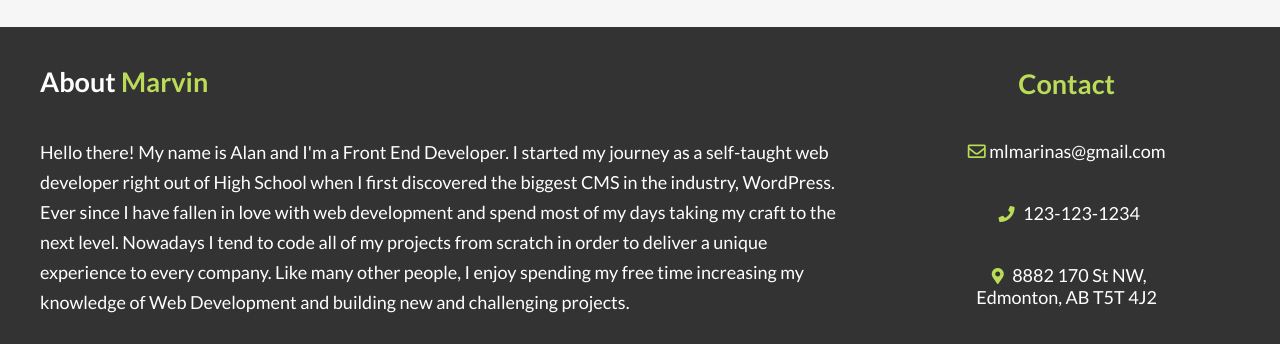
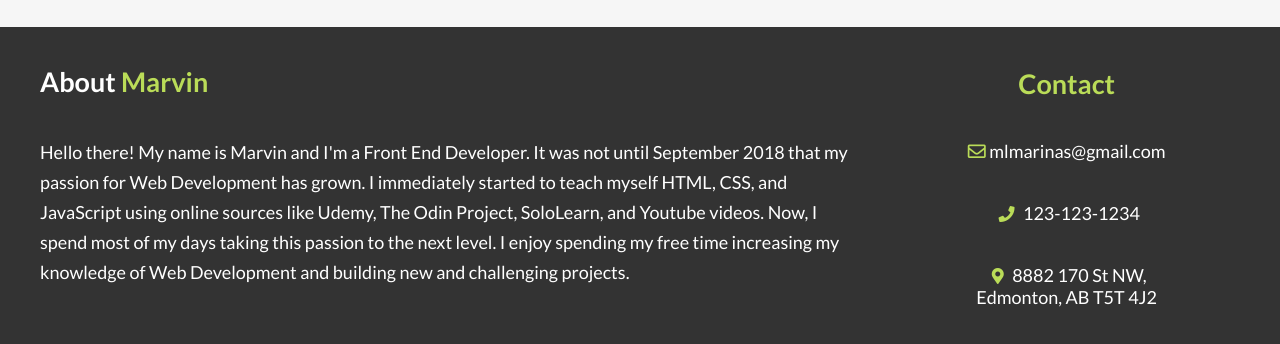
Before and after one commit to marvthedev/portfolio, a plain HTML site: page index.html in a window 1280 px wide. Shown: the part 2074-2418 px from the top of the page. Drawn offline with Linux system fonts and the light colour scheme.

Commit message:
Edited About Me inside footer

```diff
--- a/index.html
+++ b/index.html
@@ -94,16 +94,12 @@
         <section class="footer">
             <div class="footer-about" id="about">
                 <h3>About <span class="colored-text">Marvin</span></h3>
-                <p>Hello there! My name is Alan and I'm a Front End Developer.
+                <p>Hello there! My name is Marvin and I'm a Front End Developer.
 
-                    I started my journey as a self-taught web developer right out of High School when I first
-                    discovered the biggest CMS in the industry, WordPress. Ever since I have fallen in love with web
-                    development and spend most of my days taking my craft to the next level.
-
-                    Nowadays I tend to code all of my projects from scratch in order to deliver a unique experience to
-                    every company.
-
-                    Like many other people, I enjoy spending my free time increasing my knowledge of Web Development
+                    It was not until September 2018 that my passion for Web Development has grown. I immediately
+                    started to teach myself HTML, CSS, and JavaScript using online sources like Udemy,
+                    The Odin Project, SoloLearn, and Youtube videos. Now, I spend most of my days taking this passion
+                    to the next level. I enjoy spending my free time increasing my knowledge of Web Development
                     and building new and challenging projects.</p>
             </div>
             <div class="footer-contact" id="contact">
@@ -122,8 +118,8 @@
                 </p>
             </div>
             <div class="copyright">
-                    <p>Copyright 2018 &copy; <b class=colored-text>AppMartian</b></p>
-                    <p><a href="index.html#nav">Back to the Top</a></p>
+                <p>Copyright 2018 &copy; <b class=colored-text>AppMartian</b></p>
+                <p><a href="index.html#nav">Back to the Top</a></p>
 
             </div>
         </section>
```
